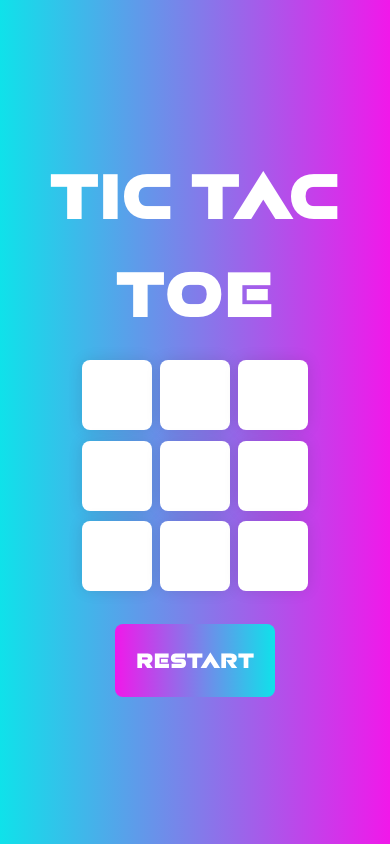
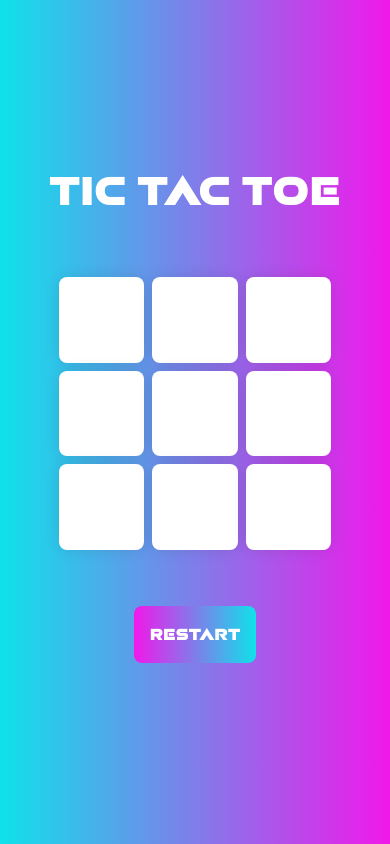
Before and after one commit to TheNishK27/Tic-Tac-Toe, a plain HTML site: page index.html in a window 390 px wide. Drawn offline with Linux system fonts and the light colour scheme.

Commit message:
Update style.css

```diff
--- a/style.css
+++ b/style.css
@@ -98,3 +98,47 @@ html {
 .popup.hide {
     display: none;
 }
+@media (max-width:481px) {
+    .heading {
+        font-size: 2.5rem;
+        text-align: center;
+        color: white;
+        margin-top: 4em;
+        margin-bottom: 1em;
+    }
+    #restart {
+        font-size: 1em;
+        padding: 1em;
+        border-radius: 8px;
+        background: linear-gradient(90deg, #f118ea, #0fe2ea);
+        color: #ffffff;
+        border: none;
+
+    }
+    .wrapper {
+        display: flex;
+        flex-direction: column;
+        align-items: center;
+        height: 100%;
+    }
+    .container {
+        width: 90vmin;
+        height: 70vmin;
+        display: flex;
+        flex-wrap: wrap;
+        justify-content: center;
+        align-items: center;
+        padding-bottom: 1rem;
+        margin-bottom: 2em;
+    }
+    .button-option {
+        background: #ffffff;
+        height: 22vmin;
+        width: 22vmin;
+        border: none;
+        border-radius: 8px;
+        font-size: 12vmin;
+        color: #d161ff;
+        box-shadow: 0 0 15px rgba(0, 0, 0, 0.1);
+    }
+}
```
